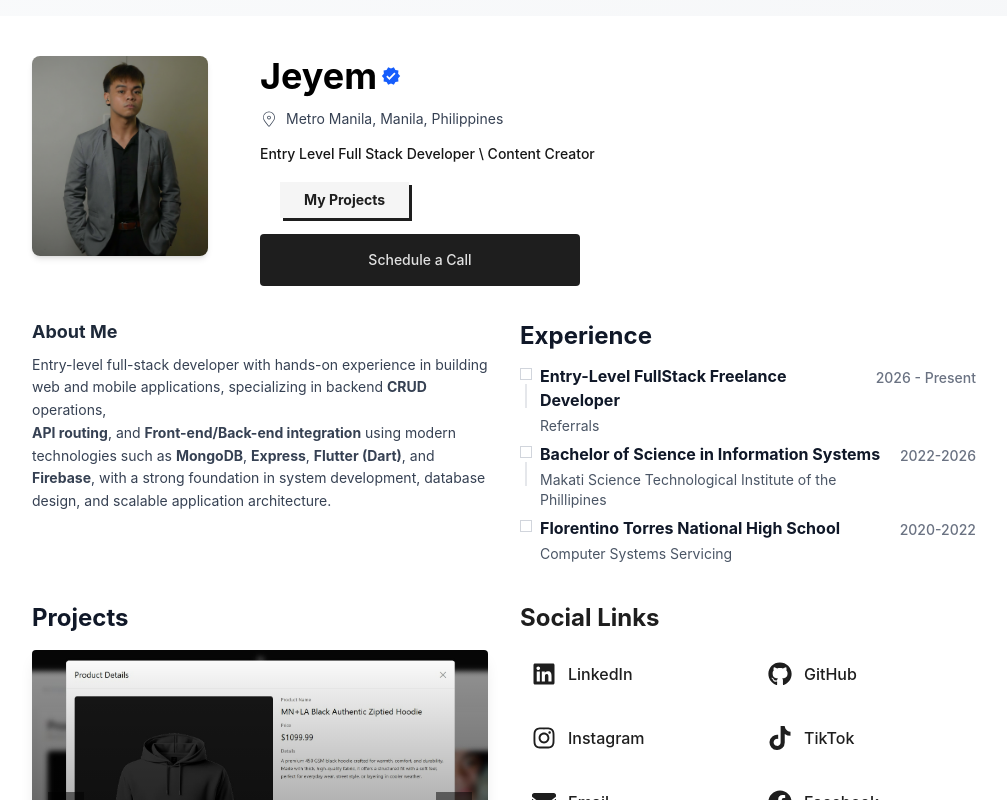
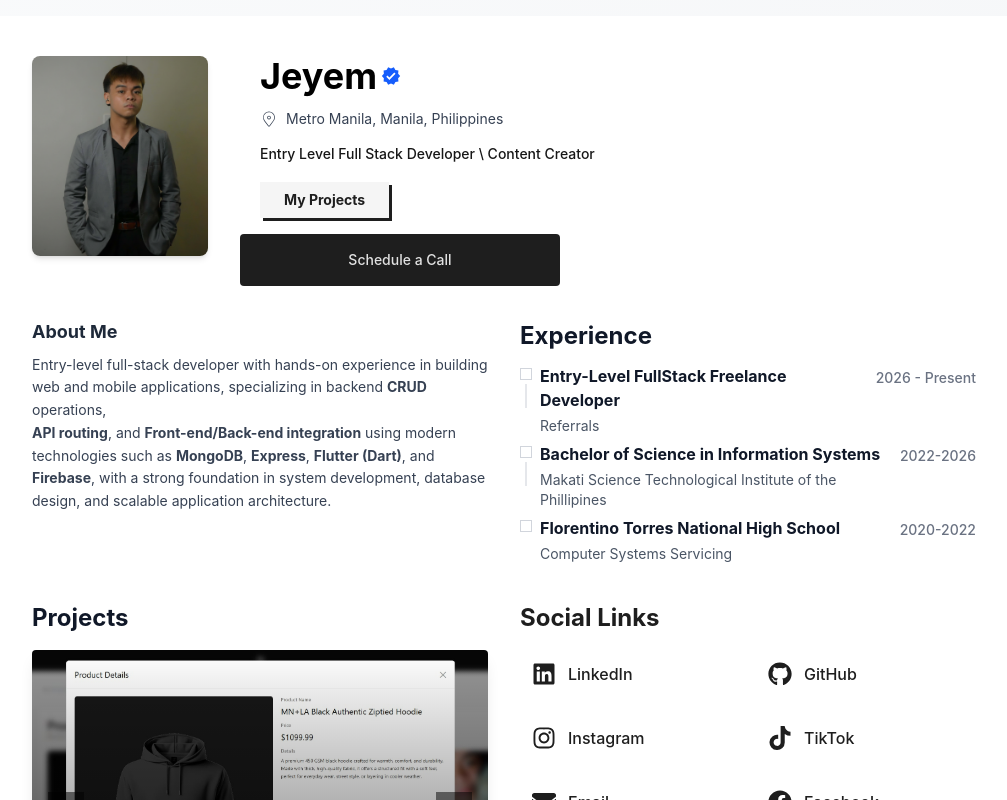
Before and after one commit to jeyemcats-hash/jeyem-portfolio, a React (Vite) app in the folder my-portfolio/: page / in a window 1280 px wide. Shown: the top 800 px of the page, without its empty margins (136-1143 px from the left). Built offline with nearby package versions, Linux system fonts and the light colour scheme.

Commit message:
Remove left margin from My Projects button to prevent rightward shift

```diff
--- a/my-portfolio/src/App.jsx
+++ b/my-portfolio/src/App.jsx
@@ -56,7 +56,7 @@ function App() {
               <NeuButton onClick={handleScrollToProjects}></NeuButton>
             </div>
             {/* Action Buttons */}
-              <div className="flex flex-col gap-2 mt-4 sm:ml-5">
+              <div className="flex flex-col gap-2 mt-4">
                 <CtaButton></CtaButton>
               </div>
           </div>
--- a/my-portfolio/src/Buttons/Buttons.jsx
+++ b/my-portfolio/src/Buttons/Buttons.jsx
@@ -3,7 +3,7 @@ const NeuButton = ({ onClick = () => {} }) => {
     <div className="bg-white min-h-[20px]">
       <button
         onClick={onClick}
-        className="px-3 sm:px-6 py-2 sm:ml-5 text-sm font-bold bg-neutral-100 text-[#1e1e1e] w-fit transition-all shadow-[3px_3px_0px_#1e1e1e] hover:shadow-none hover:translate-x-[3px] hover:translate-y-[3px]"
+        className="px-3 sm:px-6 py-2 text-sm font-bold bg-neutral-100 text-[#1e1e1e] w-fit transition-all shadow-[3px_3px_0px_#1e1e1e] hover:shadow-none hover:translate-x-[3px] hover:translate-y-[3px]"
       >
         My Projects
       </button>
```
